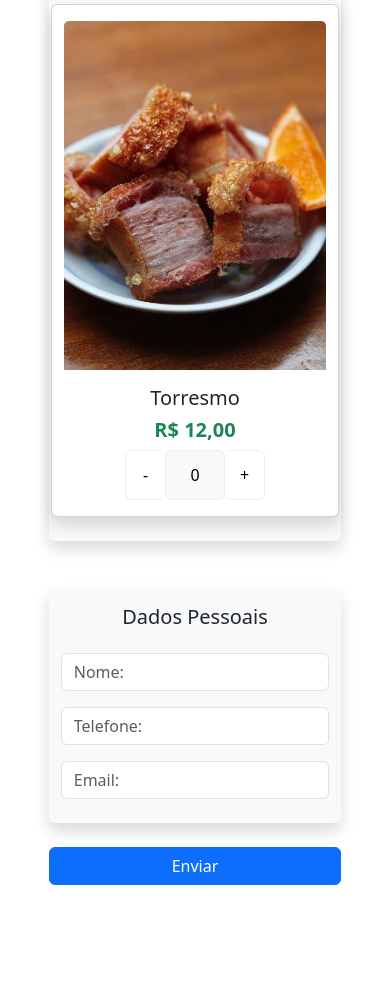
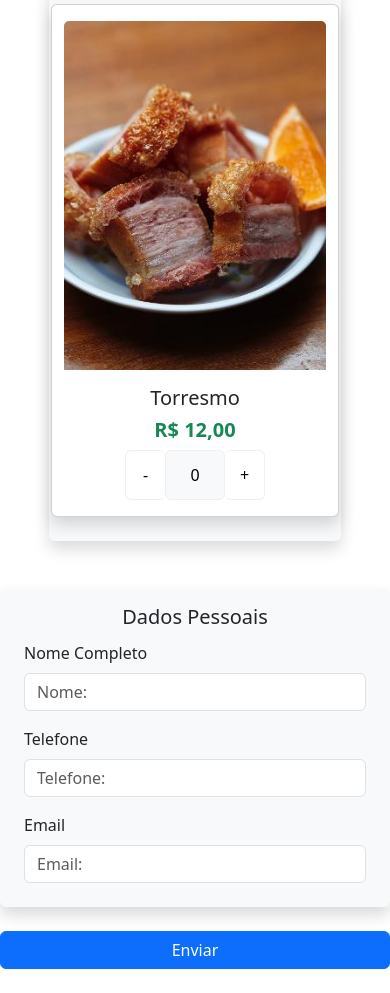
Before and after one commit to Vinist021/Projeto_Menu, a plain HTML site: page index.html in a window 390 px wide. Shown: the part 3414-4407 px from the top of the page. Before the commit the page ends 4323 px from the top, so only its background shows below. Drawn offline with nearby package versions, Linux system fonts and the light colour scheme.

Commit message:
Closes #5 - Responsividade implementada

```diff
--- a/index.html
+++ b/index.html
@@ -73,7 +73,7 @@
       </div>
 
       <!-- Prato principal -->
-       <div class="container w-75 bg-light text-center mt-3 rounded shadow">
+       <div class="container col-9 bg-light text-center mt-3 rounded shadow">
           <div class="fw-bold">
             <h5 class="pt-3">
               Prato principal
@@ -135,7 +135,7 @@
        </div>
 
        <!-- Acompanhamentos -->
-      <div class="container w-75 bg-light text-center mt-2 rounded shadow">
+      <div class="container col-9 bg-light text-center mt-2 rounded shadow">
         <div class="fw-bold">
           <h5 class="pt-3">
             Acompanhamentos
@@ -197,20 +197,23 @@
      </div>
 
      <!-- Forms -->
-     <form class="w-75 mx-auto">
-      <div class="container mb-3 pb-2 pt-3 bg-light rounded shadow">
-        <div class="fw-bold text-center pb-3">
+     <form class="col-12 col-md-9 mx-auto">
+      <div class="container mb-3 pb-2 pt-3 bg-light rounded shadow row mx-auto">
+        <div class="fw-bold text-center pb-1">
           <h5>
             Dados Pessoais
           </h5>
         </div>
-        <div class="mb-3">
+        <div class="mb-3 col-12">
+          <label for="nome" class="form-label">Nome Completo</label>
           <input type="text" class="form-control" id="nome" placeholder="Nome:">
         </div>
-        <div class="mb-3">
+        <div class="mb-3 col-12 col-lg-6">
+          <label for="nome" class="form-label">Telefone</label>
           <input type="text" class="form-control" id="telefone" placeholder="Telefone:">
         </div>
-        <div class="mb-3">
+        <div class="mb-3 col-12 col-lg-6">
+          <label for="nome" class="form-label">Email</label>
           <input type="text" class="form-control" id="email" placeholder="Email:">
         </div>
       </div>
```
